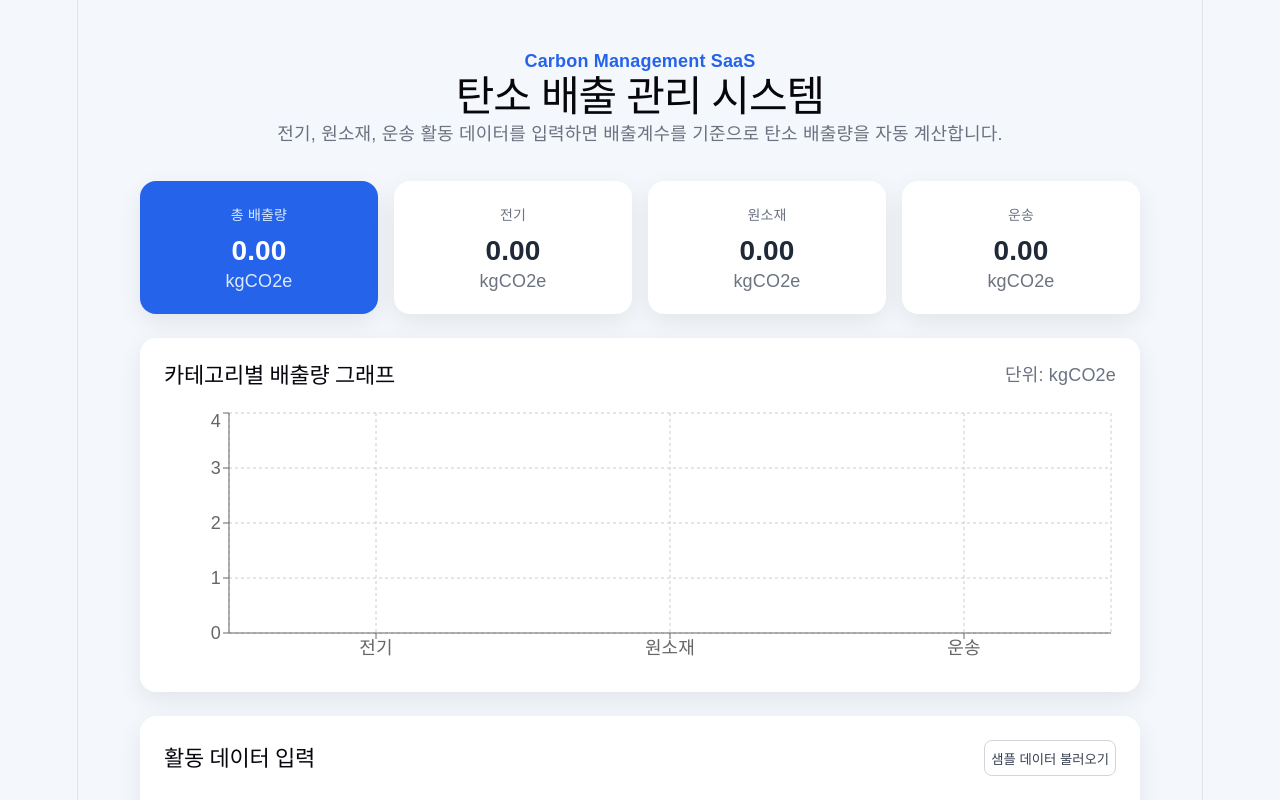
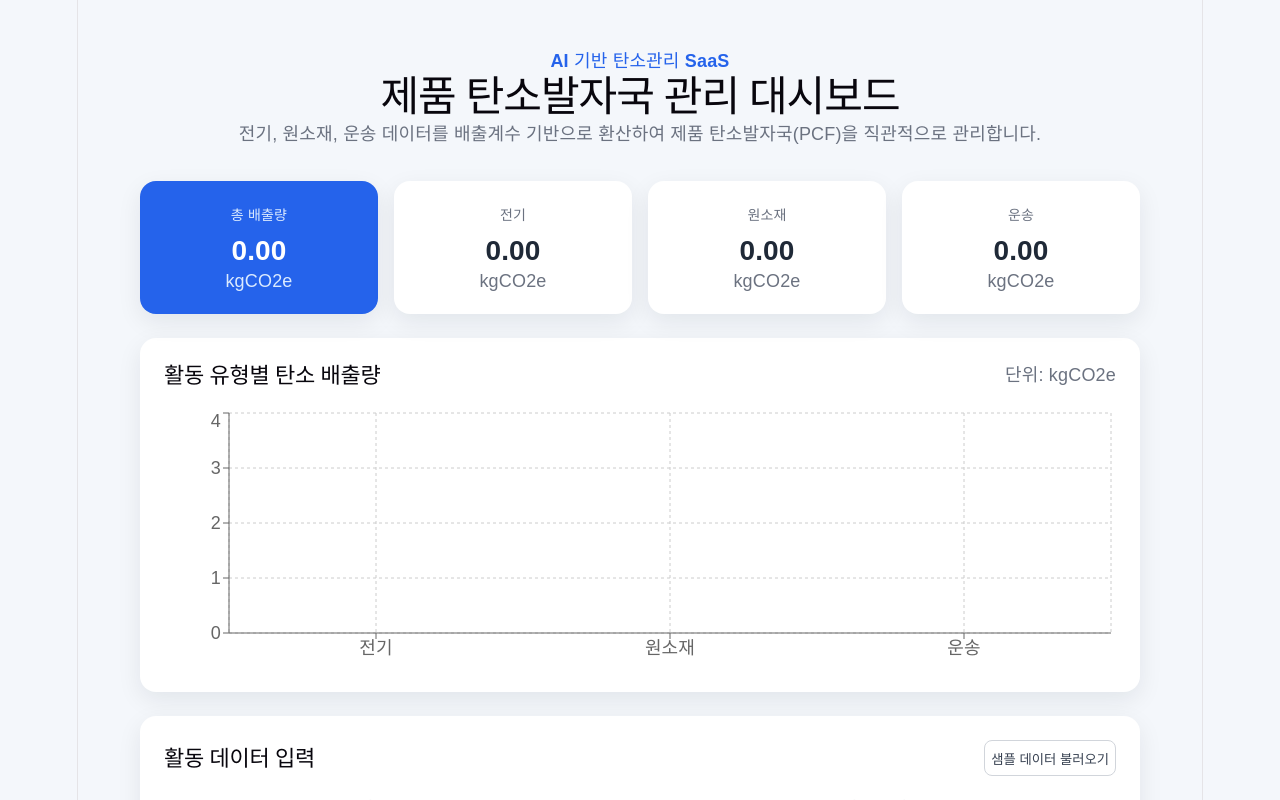
Before and after one commit to woo9451/carbon-pcf-app, a React (Vite) app: page / in a window 1280 px wide. Shown: the top 800 px of the page. Built offline with nearby package versions, Linux system fonts and the light colour scheme.

Commit message:
style: PCF 대시보드 문구 개선

```diff
--- a/src/App.tsx
+++ b/src/App.tsx
@@ -149,11 +149,11 @@ function App() {
   return (
     <div className="app">
       <header className="header">
-        <p className="eyebrow">Carbon Management SaaS</p>
-        <h1>탄소 배출 관리 시스템</h1>
+        <p className="eyebrow">AI 기반 탄소관리 SaaS</p>
+        <h1>제품 탄소발자국 관리 대시보드</h1>
         <p className="description">
-          전기, 원소재, 운송 활동 데이터를 입력하면 배출계수를 기준으로
-          탄소 배출량을 자동 계산합니다.
+          전기, 원소재, 운송 데이터를 배출계수 기반으로 환산하여
+          제품 탄소발자국(PCF)을 직관적으로 관리합니다.
         </p>
       </header>
 
@@ -185,7 +185,7 @@ function App() {
 
       <section className="panel chart-panel">
         <div className="panel-title">
-          <h2>카테고리별 배출량 그래프</h2>
+          <h2>활동 유형별 탄소 배출량</h2>
           <p>단위: kgCO2e</p>
         </div>
 
```
